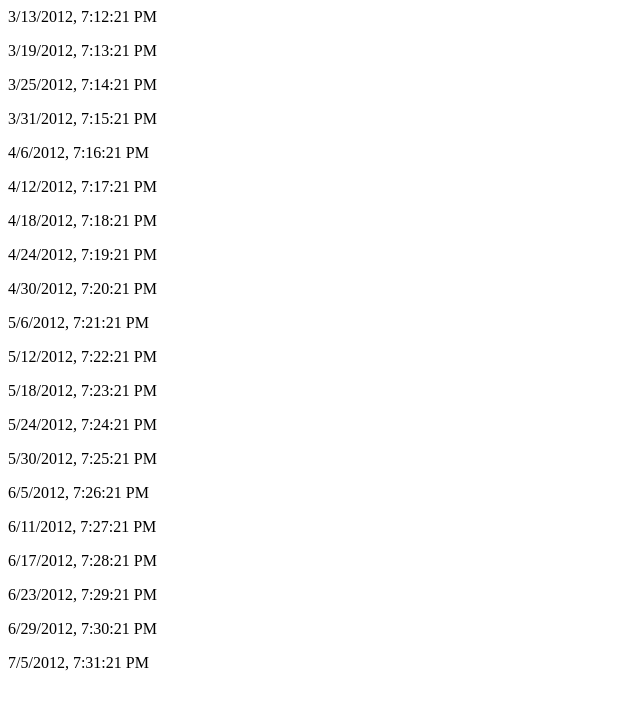
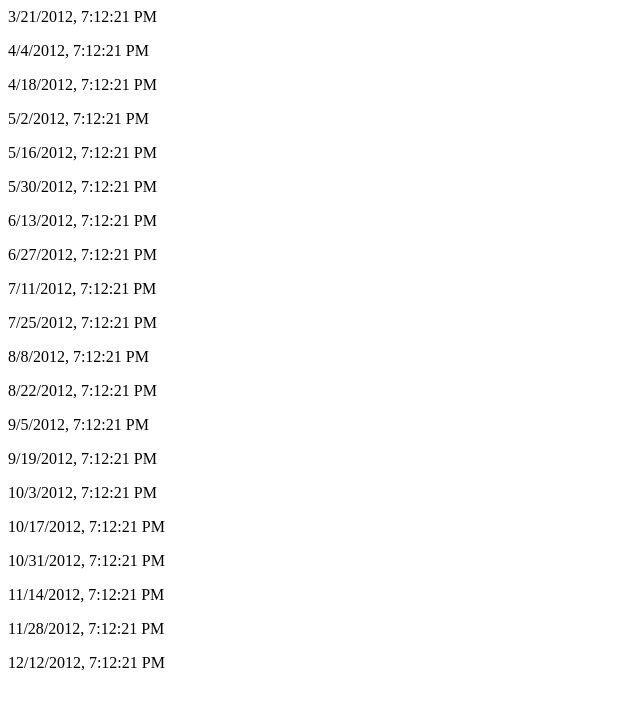
Before and after one commit to bunkat/later, a website: page examples/browser.html in a window 1280 px wide. Shown: the whole page, without its empty margins (0-640 px from the left). Drawn offline with Linux system fonts and the light colour scheme.

Commit message:
updated expressions for days and weeks

```diff
--- a/examples/browser.html
+++ b/examples/browser.html
@@ -6,11 +6,11 @@
 <script type="text/javascript">
 
 // create the desired schedule
-var schedule = enParser().parse('after 6 days');
+var schedule = enParser().parse('after 14 days');
 
 
 // calculate the next 5 occurrences with a minimum resolution of 60 seconds, using local time
-var results = later(60, true).get(schedule, 20);
+var results = later(0, true).get(schedule, 20);
 
 
 for (var i = 0; i < results.length; i++) {
```
Also changed, not shown: Readme.md.
